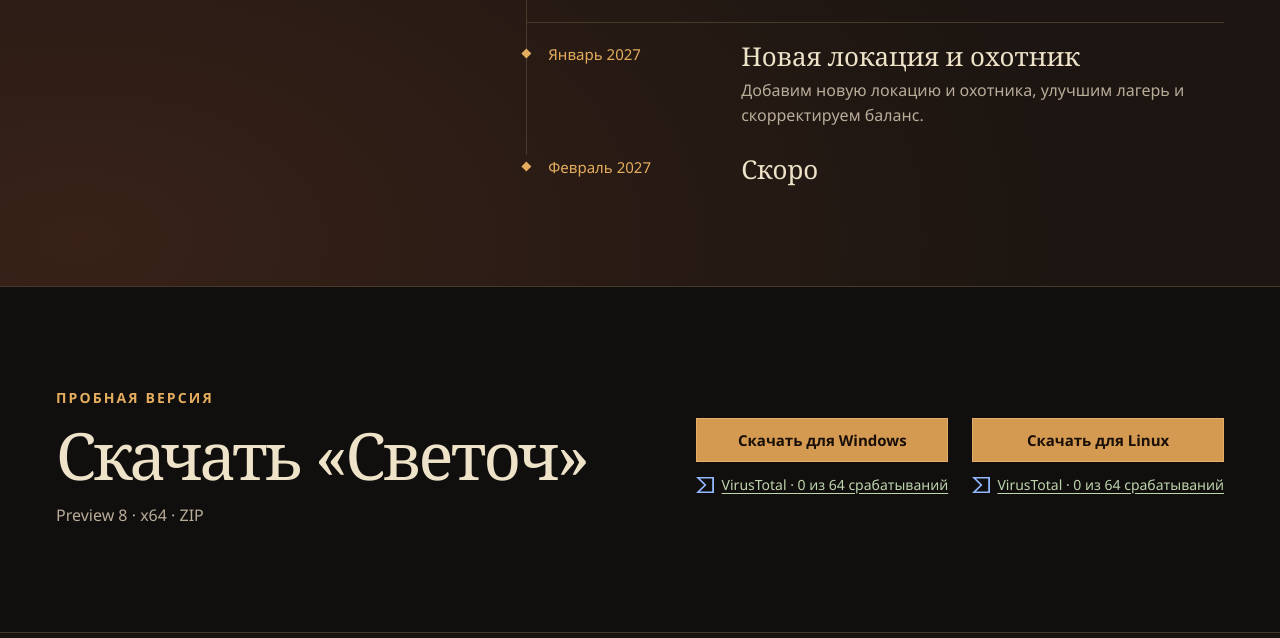
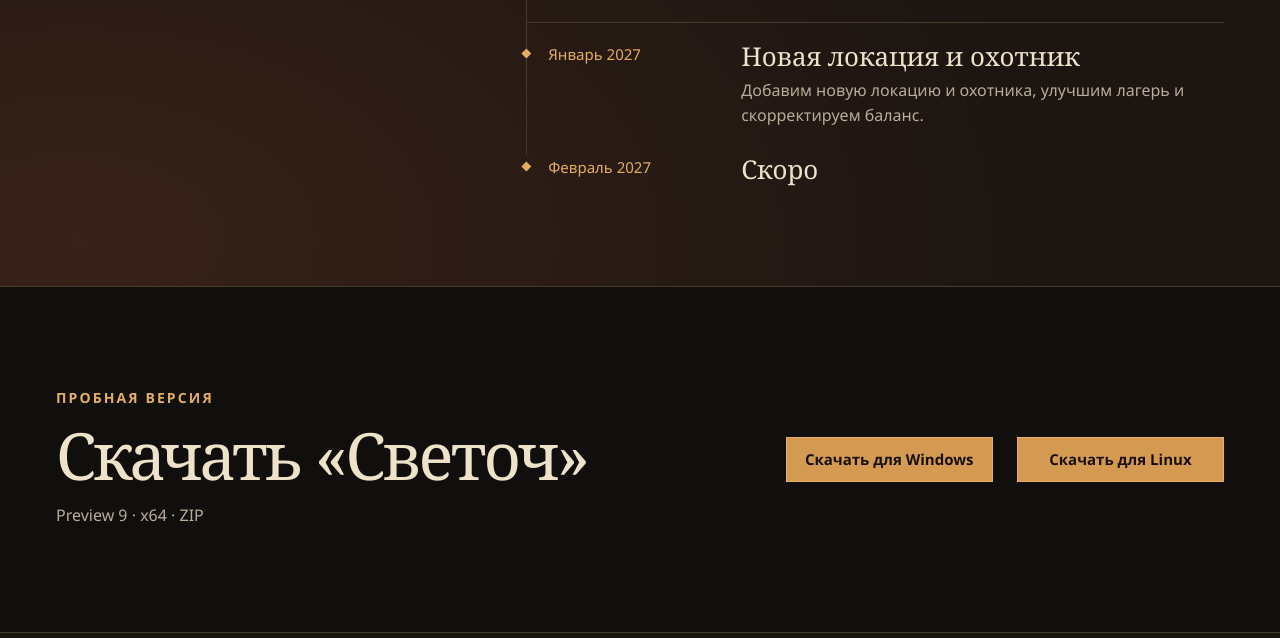
Before and after one commit to ramzeka/Svetoch-site, a plain HTML site: page dist/index.html in a window 1280 px wide. Shown: the part 3970-4608 px from the top of the page. Drawn offline with Linux system fonts and the light colour scheme.

Commit message:
Point both downloads to the public Preview 9 builds

```diff
--- a/dist/index.html
+++ b/dist/index.html
@@ -7,7 +7,7 @@
   <meta name="description" content="Светоч — кооперативный экшен-роглайт с элементами хоррора для 1–4 игроков. Скриншоты, механики, сборка для Windows и планы на релиз в 2027 году.">
   <title>Светоч — кооперативный экшен-роглайт</title>
   <link rel="icon" href="assets/icon.png" type="image/png">
-  <link rel="stylesheet" href="site.css?v=platform-download-buttons">
+  <link rel="stylesheet" href="site.css?v=preview-9">
   <script src="site.js" defer></script>
 </head>
 <body>
@@ -154,16 +154,14 @@
       <div>
         <p class="eyebrow">Пробная версия</p>
         <h2 id="download-title">Скачать «Светоч»</h2>
-        <p>Preview 8 · x64 · ZIP</p>
+        <p>Preview 9 · x64 · ZIP</p>
       </div>
       <ul class="download-platforms">
         <li class="download-actions">
-          <a class="button button-primary" href="https://github.com/ramzeka/Svetoch-site/releases/download/v0.1.0-preview.8/Svetoch-Windows-x64-v0.1.0-preview.8.zip">Скачать для Windows</a>
-          <a class="scan-report" href="https://www.virustotal.com/gui/file/9109768346222ba792e853c5cf90115bc4722770a95a2be02c128fd8654417f6"><svg aria-hidden="true" viewBox="0 0 24 24" width="18" height="18" fill="currentColor"><path d="M10.87 12 0 22.68h24V1.32H0zm10.73 8.52H5.28l8.637-8.448L5.28 3.48H21.6z"/></svg><span>VirusTotal · 0 из 64 срабатываний</span></a>
+          <a class="button button-primary" href="https://github.com/ramzeka/Svetoch-site/releases/download/v0.1.0-preview.9/Svetoch-Windows-x64-v0.1.0-preview.9.zip">Скачать для Windows</a>
         </li>
         <li class="download-actions">
-          <a class="button button-primary" href="https://github.com/ramzeka/Svetoch-site/releases/download/v0.1.0-preview.8/Svetoch-Linux-x64-v0.1.0-preview.8.zip">Скачать для Linux</a>
-          <a class="scan-report" href="https://www.virustotal.com/gui/file/b362f35bed5ea3312b14c2d1f7dee3a43a7de6453f4ead643623a76c431b1a2a"><svg aria-hidden="true" viewBox="0 0 24 24" width="18" height="18" fill="currentColor"><path d="M10.87 12 0 22.68h24V1.32H0zm10.73 8.52H5.28l8.637-8.448L5.28 3.48H21.6z"/></svg><span>VirusTotal · 0 из 64 срабатываний</span></a>
+          <a class="button button-primary" href="https://github.com/ramzeka/Svetoch-site/releases/download/v0.1.0-preview.9/Svetoch-Linux-x64-v0.1.0-preview.9.zip">Скачать для Linux</a>
         </li>
       </ul>
     </section>
--- a/dist/site.css
+++ b/dist/site.css
@@ -141,9 +141,6 @@ dialog::backdrop { background: #080707ec; }
 @media (max-width: 550px) {
   .download-platforms { grid-template-columns: minmax(0, 1fr); width: 100%; }
 }
-.scan-report { display: inline-flex; align-items: center; gap: .45rem; min-height: 2rem; max-width: 100%; color: #bfd5ad; font-size: .875rem; line-height: 1.3; text-decoration: underline; text-underline-offset: .23em; }
-.scan-report svg { flex: none; color: #91b7ff; }
-.scan-report:hover { color: var(--paper); }
 .text-link { color: var(--amber); text-underline-offset: .23em; font-size: .94rem; }
 .text-link:hover { color: var(--paper); }
 .footer { background: #181410; border-top: 1px solid var(--line); }
```
